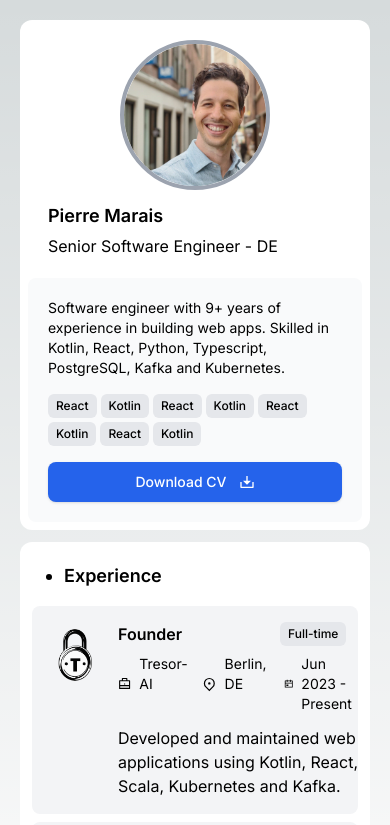
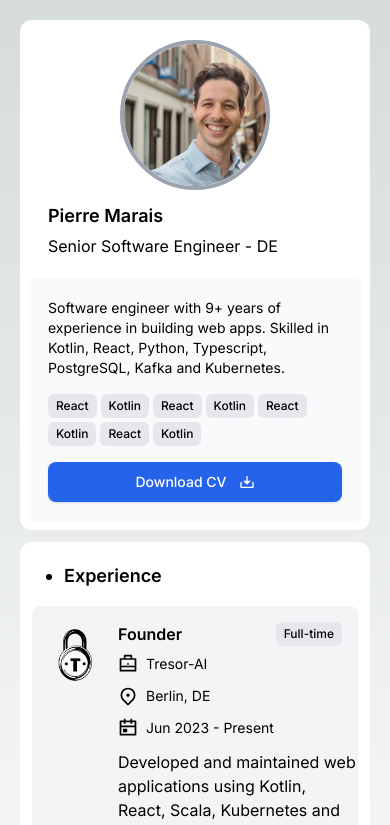
Before and after one commit to Deeds67/portfolio, a Next.js app: page / in a window 390 px wide. Shown: the top 825 px of the page. Built offline with nearby package versions, Linux system fonts and the light colour scheme.

Commit message:
Make experience blocks responsive

```diff
--- a/src/components/ui/Experience/index.tsx
+++ b/src/components/ui/Experience/index.tsx
@@ -37,9 +37,9 @@ const Experience = () => {
                         <span className="flex-1 font-semibold mb-2">{exp.role}</span>
                         <span className="mr-4"><Tags tags={[exp.workload || ""]}></Tags></span>
                     </div>
-                    <div className="flex gap-3 text-sm mb-3">
+                    <div className="flex-col sm:flex-row flex gap-3 text-sm mb-3">
                         <span className="flex flex-row gap-2">
-                            <svg xmlns="http://www.w3.org/2000/svg" viewBox="0 0 24 24" className="w-4">
+                            <svg xmlns="http://www.w3.org/2000/svg" viewBox="0 0 24 24" className="w-5">
                                 <path fill="currentColor" d="M7 5V2a1 1 0 0 1 1-1h8a1 1 0 0 1 1 1v3h4a1 1 0 0 1 1 1v14a1 1 0 0 1-1 1H3a1 1 0 0 1-1-1V6a1 1 0 0 1 1-1zM4 16v3h16v-3zm0-2h16V7H4zM9 3v2h6V3zm2 8h2v2h-2z"></path>
                             </svg>
                             {exp.company}
```
